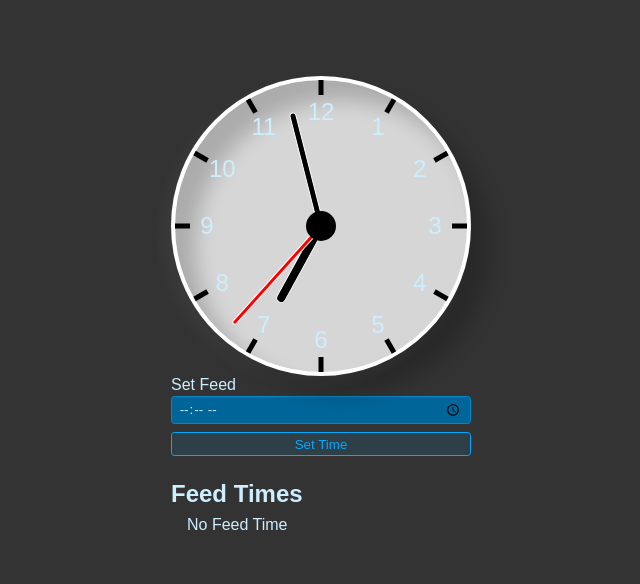
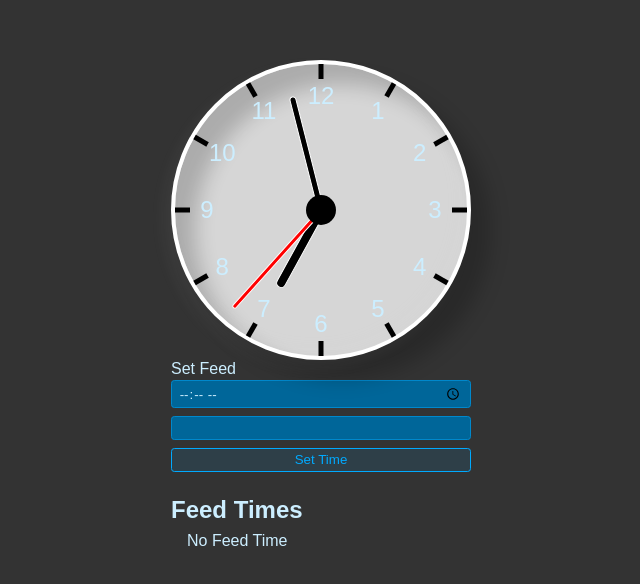
Before and after one commit to Caliza/pet-feeder, a React (Create React App) app in the folder pet-feeder/: page / in a window 1280 px wide. Shown: the part 110-694 px from the top of the page, without its empty margins (319-959 px from the left). Built offline with nearby package versions, Linux system fonts and the light colour scheme.

Commit message:
redacted NewServingForm.js, set type to number and min and max from 0 - 5

```diff
--- a/pet-feeder/src/NewFeedForm.js
+++ b/pet-feeder/src/NewFeedForm.js
@@ -1,4 +1,5 @@
 import { useState } from "react";
+import { NewServingForm } from "./NewServingForm";
 
 export function NewFeedForm({ onSubmit }) {
     const [newItem, setNewItem] = useState("")
@@ -24,6 +25,7 @@ export function NewFeedForm({ onSubmit }) {
                 id="item"
                 />
             </div>
+            <NewServingForm/>
             <button className="btn">Set Time</button>
         </form>
     )
--- a/pet-feeder/src/NewServingForm.js
+++ b/pet-feeder/src/NewServingForm.js
@@ -16,11 +16,12 @@ export function NewServingForm({onSubmit}) {
         <form onSubmit={handleSubmit}
         className="new-item-form">
             <div className="form-row">
-                <label htmlFor="item">Servings</label>
                 <input
                 value={newItem}
                 onChange={e => setNewItem(e.target.value)}
-                type="text"
+                type="number"
+                min="0"
+                max="5"
                 id="item"
                 />
             </div>
```
